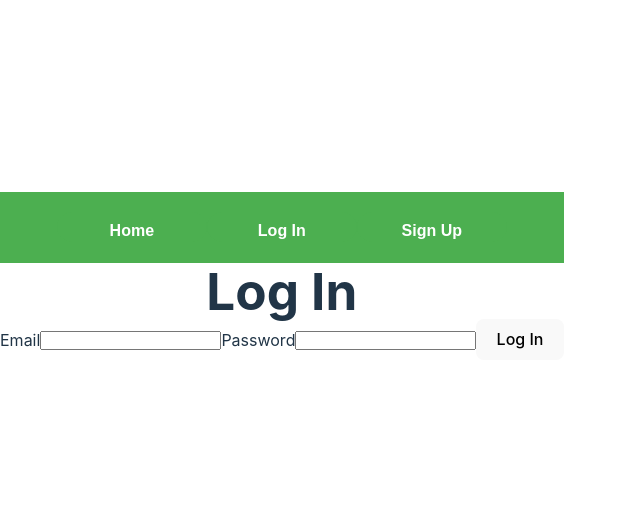
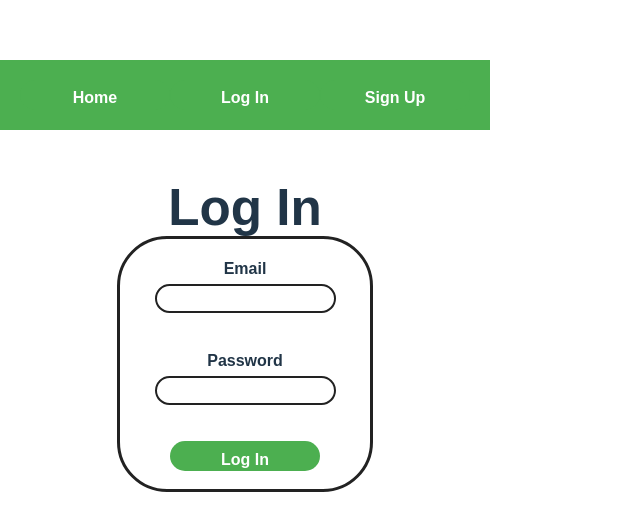
Before and after one commit to bowlcuts/react-app-frontend, a React (Vite) app in the folder frontend-chess/: page /login in a window 1280 px wide. Shown: the part 124-654 px from the top of the page, without its empty margins (0-640 px from the left). Built offline with nearby package versions, Linux system fonts and the light colour scheme.

Commit message:
final touches

```diff
--- a/frontend-chess/src/App.css
+++ b/frontend-chess/src/App.css
@@ -1,7 +1,7 @@
 * {
   margin: 0;
   padding: 0;
-
+  font-family: sans-serif;
 }
 
 .container {
@@ -130,7 +130,7 @@ nav button:hover {
   display: flex;
   justify-content: center;
   position: relative;
-  top: 40vh;
+  top: 30vh;
 }
 
 a {
@@ -219,6 +219,7 @@ a {
   display: flex;
   justify-content: center;
   align-items: center;
+  flex-direction: column;
   z-index: 2;
 }
 
@@ -227,18 +228,135 @@ a {
   min-height: 200px;
   background-color: white;
   padding: 25px;
+  display: flex;
+  justify-content: center;
+  align-items: center;
+  flex-direction: column;
 }
 
-.move-history {
+.modal-content h3 {
+  padding-bottom: 15px;
+}
+
+.modal-content input {
+  border: rgb(34, 34, 34) solid 2px;
+  border-radius: 15px;
+  height: 25px;
+  display: flex;
+  justify-content: center;
+  align-items: center;
+  text-align: center;
+  transition-duration: 0.4s;
+  margin-bottom: 15px;
+}
+
+.modal-content input:hover {
+  border: #4CAF50 solid 2px;
+}
+
+.modal-content button {
+  margin-bottom:15px ;
+}
+
+
+/* .move-history {
   color: white;
-}
+  margin-left: 15px;
+  background-color: rgb(52, 52, 52);
+  display: flex;
+  justify-content: center;
+  flex-wrap: wrap;
+  align-items: center;
+  text-align: center;
+  line-height: 1.4;
+
+} */
 
 .profile-page {
   display: flex;
   justify-content: center;
   flex-direction: column;
   align-items: center;
+  padding-top: 50px;
+  font-family: sans-serif;
+}
 
+.profile-page form {
+  display: flex;
+  flex-direction: column;
+  border: solid rgb(34, 34, 34) 3px;
+  border-radius: 50px;
+  height: 250px;
+  width: 250px;
+  justify-content: center;
+  align-items: center;
+  justify-content: space-around;
+  font-weight: bold;
+}
+
+.profile-page button {
+  background: #4CAF50;
+  height: 30px;
+  width: 150px;
+  border-radius: 15px;
+  border: none;
+  font-weight: bold;
+  color: white;
+  transition-duration: 0.4s;
+}
+
+.profile-page button:hover {
+  color: white;
+  cursor: pointer;
+  font-weight: bolder;
+  background-color: rgb(34, 34, 34);
+  border-radius: 15px;
+}
+.profile-name label {
+  display: flex;
+  justify-content: center;
+  align-items: center;
+  text-align: center;
+  padding-bottom: 3px;
+}
+
+.profile-name input {
+  border: rgb(34, 34, 34) solid 2px;
+  border-radius: 15px;
+  height: 25px;
+  display: flex;
+  justify-content: center;
+  align-items: center;
+  text-align: center;
+  transition-duration: 0.4s;
+}
+
+.profile-email label {
+  display: flex;
+  justify-content: center;
+  align-items: center;
+  text-align: center;
+  padding-bottom: 3px;
+}
+
+.profile-email input {
+  border: rgb(34, 34, 34) solid 2px;
+  border-radius: 15px;
+  height: 25px;
+  display: flex;
+  justify-content: center;
+  align-items: center;
+  text-align: center;
+  transition-duration: 0.4s;
+}
+
+.profile-name input:hover {
+  border: #4CAF50 solid 2px;
+
+}
+
+.profile-email input:hover {
+  border: #4CAF50 solid 2px;
 }
 
 .signup-page {
--- a/frontend-chess/src/components/Modal.jsx
+++ b/frontend-chess/src/components/Modal.jsx
@@ -20,11 +20,12 @@ const Modal = ({ setPassword, closeModal, handleDelete, showModal  }) => {
                 }}
               >
                 <h3>Enter password to delete account.</h3>
-                <input type='text' name="password" onChange={(e) => {setPassword(e.target.value)}}/>
+                <input type='password' name="password" onChange={(e) => {setPassword(e.target.value)}}/>
 
 
-                <button onClick={closeModal}>Cancel</button>
-                <button onClick={handleDelete}>Delete account</button>
+                <button className="modal-cancel" onClick={closeModal}>Cancel</button>
+                <button className="modal-delete" onClick={handleDelete}>Delete account</button>
+
               </div>
             </div>
           )
--- a/frontend-chess/src/main.jsx
+++ b/frontend-chess/src/main.jsx
@@ -9,13 +9,13 @@ import { AuthProviderWrapper } from './context/auth.context';
 
 
 ReactDOM.createRoot(document.getElementById('root')).render(
-  <React.StrictMode>
+  // <React.StrictMode>
     <BrowserRouter>
       <AuthProviderWrapper>
         <DndProvider backend={HTML5Backend}>
           <App />
         </DndProvider>
       </AuthProviderWrapper>
-    </BrowserRouter>
-  </React.StrictMode>,
+    </BrowserRouter>,
+  {/* </React.StrictMode>, */}
 )
--- a/frontend-chess/src/pages/GamePage.jsx
+++ b/frontend-chess/src/pages/GamePage.jsx
@@ -43,7 +43,7 @@ return (
         </button>
       )}
     {result && <p className='result'>{result}</p>}
-    {movesArr.length ?
+    {/* {movesArr.length ?
     <div>
         {movesArr.map((move) => {
             return (
@@ -56,7 +56,7 @@ return (
             )
         })}
     </div> : null
-    }
+    } */}
   </div>
 )
 }
--- a/frontend-chess/src/pages/LoginPage.jsx
+++ b/frontend-chess/src/pages/LoginPage.jsx
@@ -33,13 +33,17 @@ function LoginPage(){
   }
 
   return (
-    <div className='login-page'>
+    <div className='profile-page'>
       <h1>Log In</h1>
       <form onSubmit={onFormSubmit}>
+        <div className='profile-email'>
         <label>Email</label>
         <input value={state.email} name="email" onChange={updateState} />
+        </div>
+        <div className='profile-name'>
         <label>Password</label>
         <input value={state.password} name="password" onChange={updateState} type="password"/>
+        </div>
         <button>Log In</button>
       </form>
     </div>
--- a/frontend-chess/src/pages/ProfilePage.jsx
+++ b/frontend-chess/src/pages/ProfilePage.jsx
@@ -83,13 +83,16 @@ function ProfilePage () {
         <div className="profile-page">
         <h1>Edit Profile</h1>
         <form onSubmit={submitFormHandler}>
+        <div className="profile-name">
           <label>Name</label>
           <input onChange={updateState} value={state.name} name="name" />
+          </div>
+          <div className="profile-email">
           <label>Email</label>
           <input onChange={updateState} value={state.email} name="email" />
-          <button>Save Changes</button>
-        </form>
-        <button onClick={() => {setShowModal(!showModal)}}>Delete Profile</button>
+          </div>
+          <button className="profile-save">Save Changes</button>
+          <button className="profile-delete" onClick={() => {setShowModal(!showModal)}}>Delete Profile</button>
         <Modal
         setPassword={setPassword}
 
@@ -102,8 +105,10 @@ function ProfilePage () {
         showModal={showModal}
 
         />
+        </form>
 
-        {/* setPassword, closeModal, handleDelete, showModal */}
+
+
       </div>
     );
 };
--- a/frontend-chess/src/pages/SignupPage.jsx
+++ b/frontend-chess/src/pages/SignupPage.jsx
@@ -29,18 +29,18 @@ function SignupPage(){
   }
 
   return (
-    <div className='signup-page'>
+    <div className='profile-page'>
       <h1>Sign Up</h1>
       <form onSubmit={onFormSubmit}>
-        <div>
+        <div className='profile-name'>
         <label>Name</label>
         <input value={state.name} name="name" onChange={updateState} />
         </div>
-        <div>
+        <div className='profile-email'>
         <label>Email</label>
         <input value={state.email} name="email" onChange={updateState} />
         </div>
-        <div>
+        <div className='profile-email'>
         <label>Password</label>
         <input value={state.password} name="password" onChange={updateState} type="password"/>
         </div>
```
